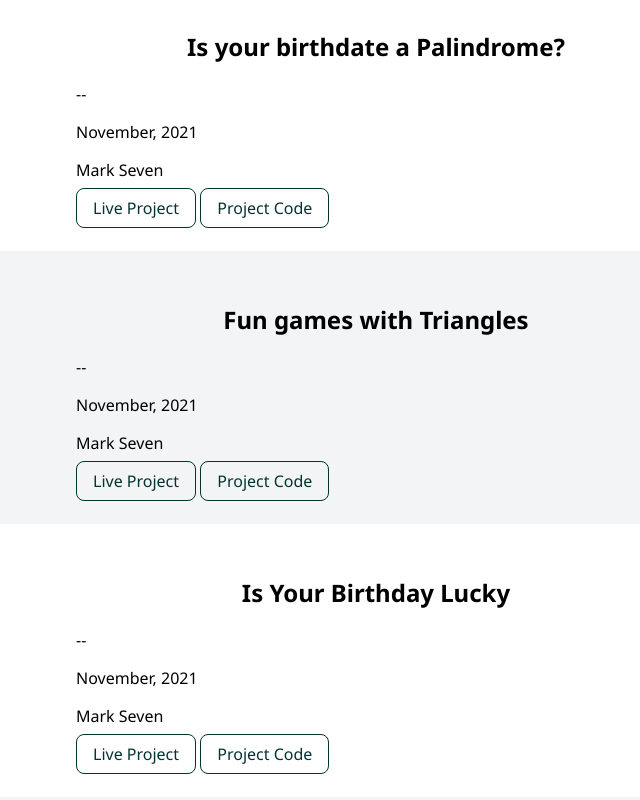
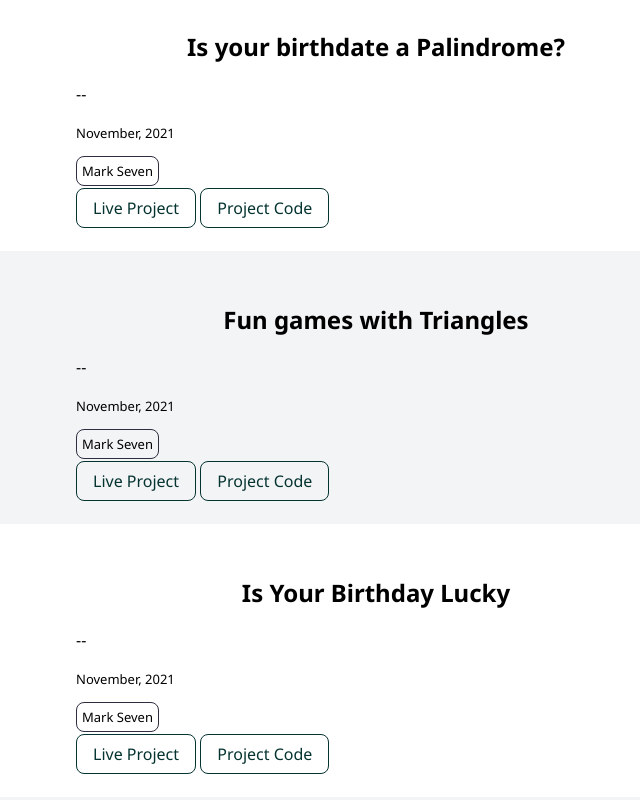
Before and after one commit to Megha-Joshi/Portfolio, a plain HTML site: page projects.html in a window 1280 px wide. Shown: the part 900-1700 px from the top of the page, without its empty margins (264-904 px from the left). Drawn offline with Linux system fonts and the light colour scheme.

Commit message:
date added

```diff
--- a/style.css
+++ b/style.css
@@ -9,6 +9,15 @@
 body {
 	font-family: 'Noto Sans', sans-serif;
 	margin: 0px;
+}
+
+.mark {
+    font-size: small;
+    border:
+        #2F2E41 solid 1px;
+    padding: 5px;
+    border-radius: 0.5rem;
+
 }
 
 hr {
@@ -96,6 +105,10 @@ hr {
 	text-align: center;
 }
 
+.date{
+	font-size: small;
+}
+
 /* section */
 .section {
 	padding: 2rem;
```
